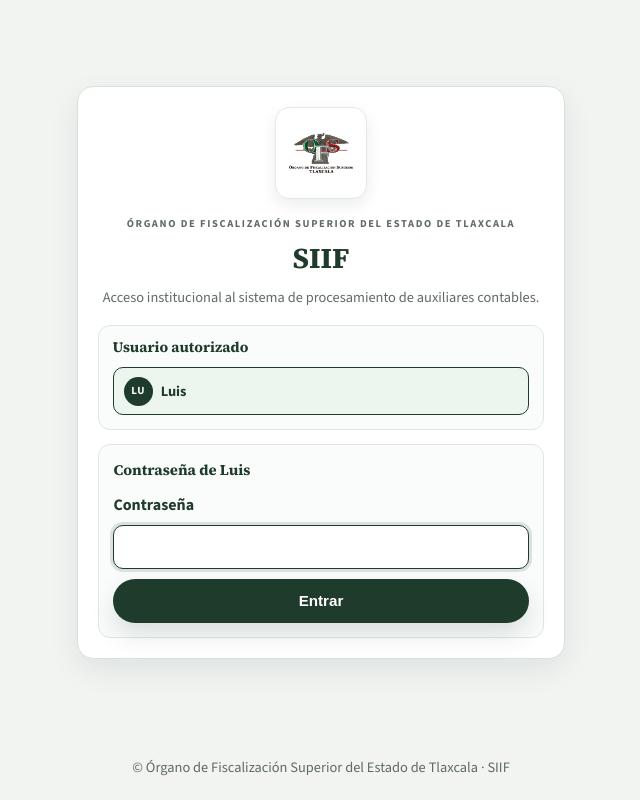
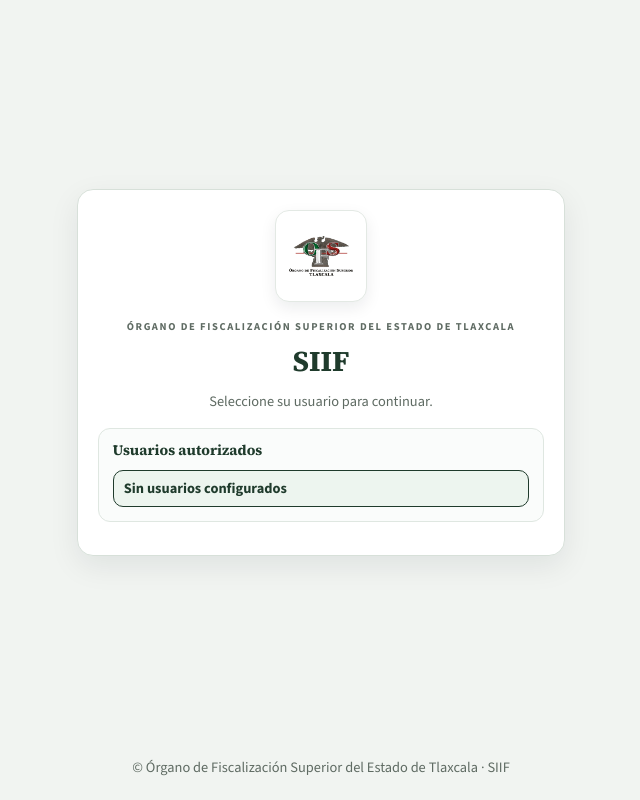
Before and after one commit to OmarSalvatierra99/siif, a Flask app: page /login in a window 1280 px wide. Shown: the whole page, without its empty margins (319-959 px from the left). Run offline with Flask 3, Linux system fonts and the light colour scheme.

Commit message:
omarcitobb

```diff
--- a/app.py
+++ b/app.py
@@ -9,20 +9,28 @@ from config import config
 from scripts.utils import db, Transaccion, LoteCarga, Usuario, ReporteGenerado, Ente
 from scripts.utils import process_files_to_database
 from sqlalchemy import func, and_, or_, inspect, text
+from sqlalchemy.exc import IntegrityError
 import pandas as pd
-
-LOGIN_USERNAME = "luis"
-LOGIN_PASSWORD_HASH = (
-    "scrypt:32768:8:1$OFdKr01lIdNYcYKb$8c7de1ee6cae23d50b4697936bc47ac25102ce3f245e4544360bb2009d1d174438b388d3dbb6ef07182762c6680eabbc191aa1d4ce4c3a8fc9b1b0c3a516954b"
-)
-
 
 def create_app(config_name="default"):
     app = Flask(__name__)
     app.config.from_object(config[config_name])
 
+    def _get_active_user(username):
+        normalized = (username or "").strip().lower()
+        if not normalized:
+            return None
+        return (
+            Usuario.query
+            .filter(
+                func.lower(Usuario.username) == normalized,
+                Usuario.activo.is_(True)
+            )
+            .first()
+        )
+
     def _is_authenticated():
-        return session.get("auth_user") == LOGIN_USERNAME
+        return _get_active_user(session.get("auth_user")) is not None
 
     def _safe_next_url(raw_url):
         url = (raw_url or "").strip()
@@ -38,6 +46,8 @@ def create_app(config_name="default"):
             return None
         if request.path.startswith("/static/") or request.endpoint is None:
             return None
+        if session.get("auth_user") and not _is_authenticated():
+            session.clear()
         if _is_authenticated():
             return None
         if request.path.startswith("/api/"):
@@ -92,6 +102,67 @@ def create_app(config_name="default"):
                     text("ALTER TABLE lotes_carga ADD COLUMN tipo_archivo VARCHAR(20)")
                 )
                 db.session.commit()
+
+            def _catalog_value(value):
+                if pd.isna(value):
+                    return ""
+                if isinstance(value, float):
+                    if value.is_integer():
+                        return str(int(value))
+                    return str(value).rstrip("0").rstrip(".")
+                return str(value).strip()
+
+            def _catalog_codigo(value):
+                return _catalog_value(value).rstrip(".")
+
+            def _seed_entes_catalogo():
+                if Ente.query.count() > 0:
+                    return
+
+                catalog_specs = [
+                    ("Estatales.xlsx", "EST", "ESTATAL"),
+                    ("Municipales.xlsx", "MUN", "MUNICIPAL"),
+                ]
+                pending_entes = []
+
+                for filename, prefix, ambito in catalog_specs:
+                    catalog_path = Path(app.root_path) / "catalogos" / filename
+                    if not catalog_path.exists():
+                        continue
+
+                    df = pd.read_excel(catalog_path, dtype=object)
+                    for row in df.to_dict(orient="records"):
+                        codigo = _catalog_codigo(row.get("NUM"))
+                        nombre = _catalog_value(row.get("NOMBRE"))
+                        if not codigo or not nombre:
+                            continue
+
+                        pending_entes.append({
+                            "clave": f"{prefix}-{codigo}",
+                            "codigo": codigo,
+                            "dd": "0A" if ambito == "MUNICIPAL" else "",
+                            "nombre": nombre,
+                            "siglas": _catalog_value(row.get("SIGLAS")),
+                            "tipo": _catalog_value(row.get("CLASIFICACION")),
+                            "ambito": ambito,
+                            "activo": True,
+                        })
+
+                if not pending_entes:
+                    return
+
+                for payload in pending_entes:
+                    db.session.add(Ente(**payload))
+
+                try:
+                    db.session.commit()
+                except IntegrityError:
+                    db.session.rollback()
+                    for payload in pending_entes:
+                        if Ente.query.filter_by(clave=payload["clave"]).first():
+                            continue
+                        db.session.add(Ente(**payload))
+                    db.session.commit()
 
             def _seed_entes_dd():
                 dd_rules = [
@@ -201,6 +272,7 @@ def create_app(config_name="default"):
 
             _ensure_entes_dd_column()
             _ensure_lotes_tipo_archivo_column()
+            _seed_entes_catalogo()
             _seed_entes_dd()
         except Exception as e:
             print(f"❌ Error al conectar con la base de datos: {str(e)}")
@@ -242,20 +314,49 @@ def create_app(config_name="default"):
 
         error = None
         next_url = _safe_next_url(request.values.get("next", ""))
+        user_priority = {"luis": 0, "juan": 1}
+        usuarios_activos = sorted(
+            Usuario.query.filter(Usuario.activo.is_(True)).all(),
+            key=lambda usuario: (
+                user_priority.get((usuario.username or "").strip().lower(), 99),
+                (usuario.nombre_completo or usuario.username or "").strip().lower(),
+                (usuario.username or "").strip().lower(),
+            ),
+        )
+        selected_username = ""
+        selected_display = "usuario"
 
         if request.method == "POST":
-            username = request.form.get("username", "").strip().lower()
+            selected_username = request.form.get("username", "").strip().lower()
+            for usuario_activo in usuarios_activos:
+                current_username = (usuario_activo.username or "").strip().lower()
+                if current_username == selected_username:
+                    selected_display = usuario_activo.nombre_completo or usuario_activo.username
+                    break
+
+        if request.method == "POST":
+            username = selected_username
             password = request.form.get("password", "")
+            user = _get_active_user(username)
 
-            if username != LOGIN_USERNAME or not check_password_hash(LOGIN_PASSWORD_HASH, password):
+            if not usuarios_activos:
+                error = "No hay usuarios activos configurados."
+            elif not user or not user.password_hash or not check_password_hash(user.password_hash, password):
                 error = "Usuario o contraseña incorrectos."
             else:
                 session.clear()
                 session.permanent = True
-                session["auth_user"] = LOGIN_USERNAME
+                session["auth_user"] = user.username
                 return redirect(next_url or url_for("index"))
 
-        return render_template("login.html", error=error, next_url=next_url)
+        return render_template(
+            "login.html",
+            error=error,
+            next_url=next_url,
+            usuarios_activos=usuarios_activos,
+            selected_username=selected_username,
+            selected_display=selected_display,
+        )
 
     @app.get("/logout")
     def logout():
--- a/static/css/style.css
+++ b/static/css/style.css
@@ -772,10 +772,15 @@ footer p,
 }
 
 .login-password-panel {
+    display: none;
     border: 1px solid #dfe7e1;
     border-radius: 12px;
     background: #fafcfb;
     padding: 0.9rem;
+}
+
+.login-password-panel.is-visible {
+    display: block;
 }
 
 .login-password-title {
@@ -816,6 +821,13 @@ footer p,
     align-items: center;
     gap: 0.5rem;
     text-align: left;
+    cursor: pointer;
+    transition: var(--transition);
+}
+
+.login-access-user:hover {
+    border-color: var(--color-accent);
+    background: #f5f9f6;
 }
 
 .login-access-user.is-selected {
--- a/templates/login.html
+++ b/templates/login.html
@@ -17,34 +17,46 @@
             <div class="panel-header login-header">
                 <p class="eyebrow">Órgano de Fiscalización Superior del Estado de Tlaxcala</p>
                 <h1 id="login-title">SIIF</h1>
-                <p>Acceso institucional al sistema de procesamiento de auxiliares contables.</p>
+                <p>Seleccione su usuario para continuar.</p>
             </div>
 
             {% if error %}
             <div class="status status-error">{{ error }}</div>
             {% endif %}
 
-            <aside class="login-access-card" aria-label="Usuario autorizado">
-                <h3>Usuario autorizado</h3>
+            <aside class="login-access-card" aria-label="Usuarios autorizados">
+                <h3>Usuarios autorizados</h3>
                 <div class="login-access-list">
-                    <div class="login-access-user is-selected">
-                        <span class="login-access-initials" aria-hidden="true">LU</span>
-                        <span class="login-access-meta">
-                            <strong>Luis</strong>
-                        </span>
-                    </div>
+                    {% if usuarios_activos %}
+                        {% for usuario in usuarios_activos %}
+                        {% set display_name = usuario.nombre_completo or usuario.username %}
+                        {% set normalized_username = (usuario.username or '') | lower %}
+                        <button class="login-access-user{% if selected_username == normalized_username %} is-selected{% endif %}" type="button" data-username="{{ normalized_username }}" data-display="{{ display_name }}">
+                            <span class="login-access-initials" aria-hidden="true">{{ display_name[:2] | upper }}</span>
+                            <span class="login-access-meta">
+                                <strong>{{ display_name }}</strong>
+                            </span>
+                        </button>
+                        {% endfor %}
+                    {% else %}
+                        <div class="login-access-user is-selected">
+                            <span class="login-access-meta">
+                                <strong>Sin usuarios configurados</strong>
+                            </span>
+                        </div>
+                    {% endif %}
                 </div>
             </aside>
 
             <form class="record-form login-form" method="POST" autocomplete="off">
-                <input name="username" type="hidden" value="luis">
+                <input id="username" name="username" type="hidden" value="{{ selected_username }}" required>
                 <input type="hidden" name="next" value="{{ next_url }}">
 
-                <div class="login-password-panel is-visible">
-                    <h3 class="login-password-title">Contraseña de Luis</h3>
+                <div id="loginPasswordPanel" class="login-password-panel{% if selected_username %} is-visible{% endif %}" aria-live="polite">
+                    <h3 class="login-password-title">Contraseña de <span id="selectedUserName">{{ selected_display }}</span></h3>
                     <div class="field">
                         <label for="password">Contraseña</label>
-                        <input id="password" name="password" type="password" required autofocus>
+                        <input id="password" name="password" type="password" required>
                     </div>
                     <button class="btn-primary" type="submit">Entrar</button>
                 </div>
@@ -55,5 +67,32 @@
     <footer class="site-footer login-footer">
         © Órgano de Fiscalización Superior del Estado de Tlaxcala · SIIF
     </footer>
+
+    <script>
+        var usernameField = document.getElementById('username');
+        var passwordField = document.getElementById('password');
+        var passwordPanel = document.getElementById('loginPasswordPanel');
+        var selectedUserName = document.getElementById('selectedUserName');
+
+        document.querySelectorAll('.login-access-user').forEach(function (button) {
+            button.addEventListener('click', function () {
+                if (!usernameField || !passwordPanel || !selectedUserName) return;
+
+                document.querySelectorAll('.login-access-user').forEach(function (item) {
+                    item.classList.remove('is-selected');
+                });
+
+                button.classList.add('is-selected');
+                usernameField.value = button.dataset.username || '';
+                selectedUserName.textContent = button.dataset.display || 'usuario';
+                passwordPanel.classList.add('is-visible');
+
+                if (passwordField) {
+                    passwordField.value = '';
+                    passwordField.focus();
+                }
+            });
+        });
+    </script>
 </body>
 </html>
```
